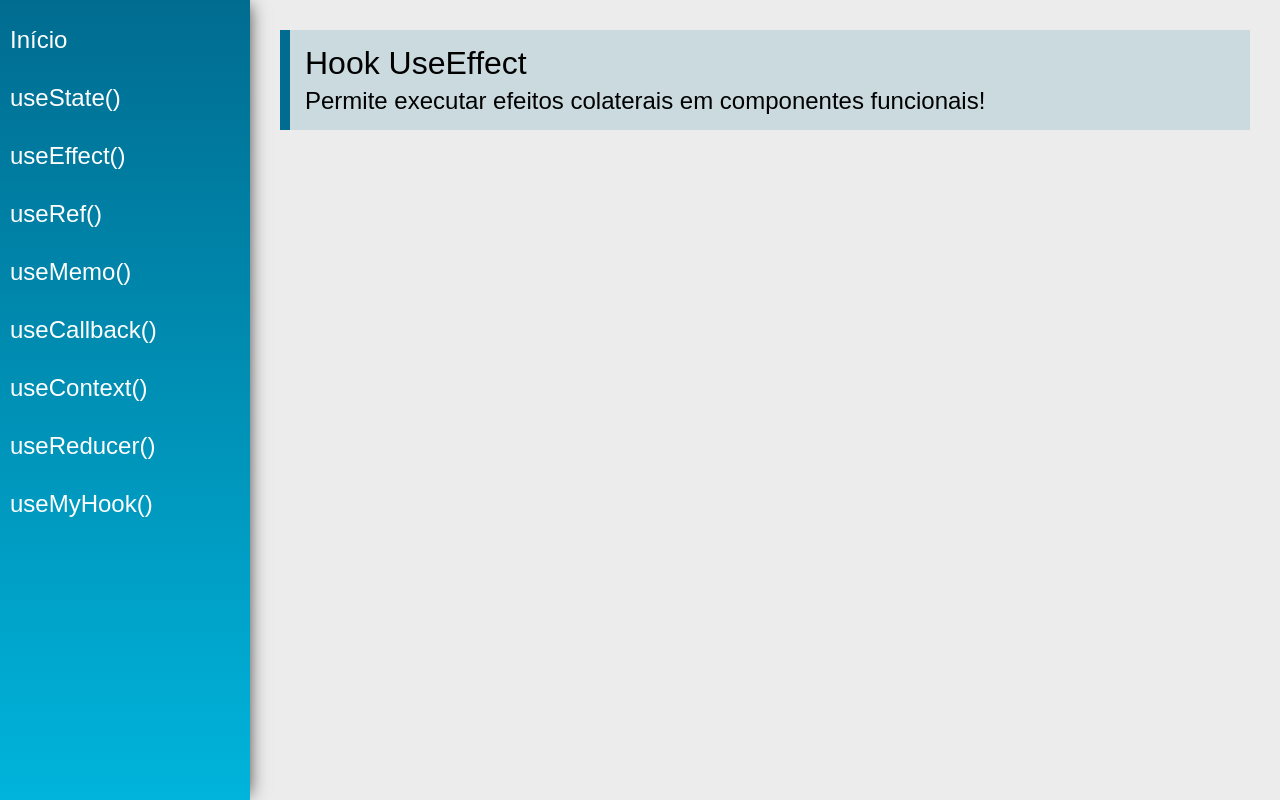
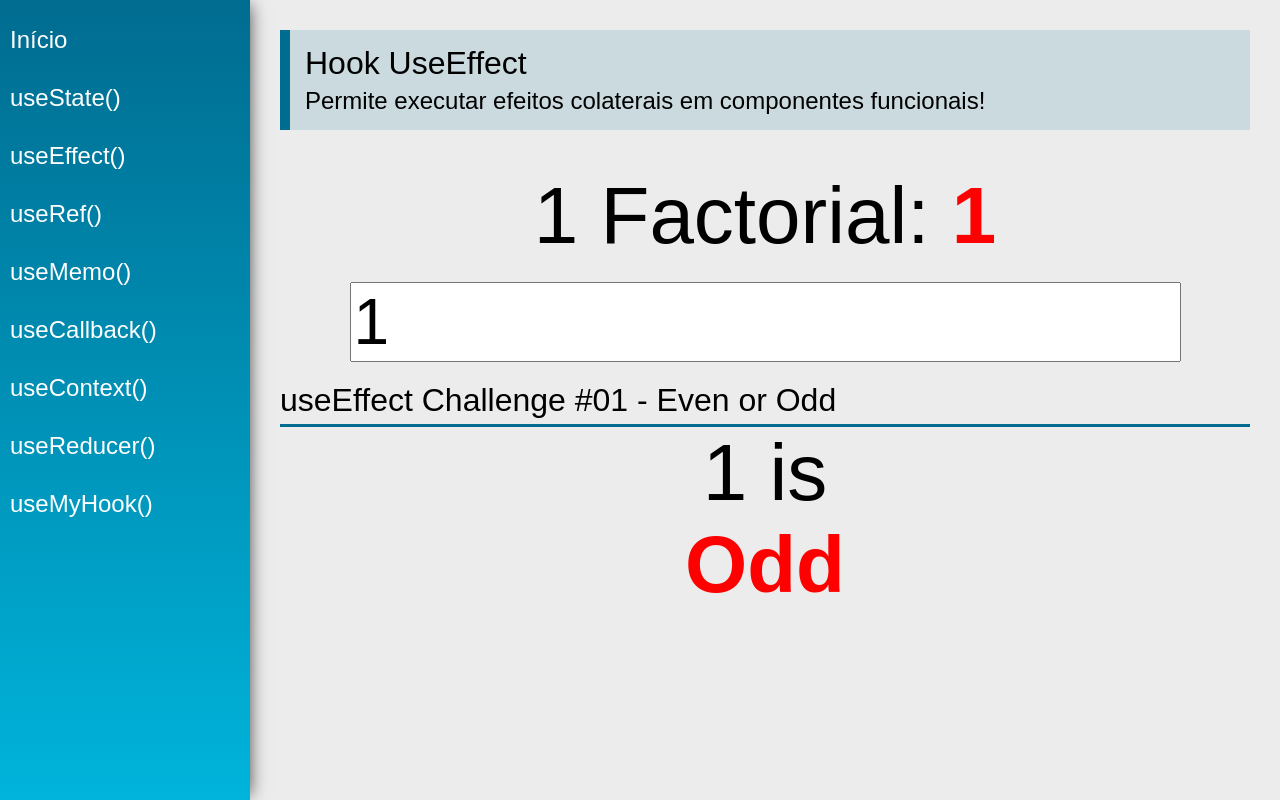
Before and after one commit to victorduarte317/react_hooks, a React (Create React App) app: page /useEffect in a window 1280 px wide. Built offline with nearby package versions, Linux system fonts and the light colour scheme.

Commit message:
useEffect Challenge - using hooks to verify if a input number is even or odd

```diff
--- a/src/views/examples/UseEffect.jsx
+++ b/src/views/examples/UseEffect.jsx
@@ -1,13 +1,65 @@
-import React from 'react'
+import React, { useEffect, useState } from 'react'
 import PageTitle from '../../components/layout/PageTitle'
+import SectionTitle from '../../components/layout/SectionTitle';
+
+function calcFactorial(num) {
+    const n = parseInt(num)
+    if(n < 0) return -1
+    if (n === 0) return 1
+
+    return calcFactorial(n - 1) * n
+}
+
+function evenOrOdd(num) {
+    const n = parseInt(num)
+    if (n % 2 == 0) return 'Even'
+    else return 'Odd'
+}
 
 const UseEffect = (props) => {
+    const [number, setNumber] = useState(1)
+    const [factorial, setFactorial] = useState(1)
+    const [status, setStatus] = useState("Odd")
+
+    useEffect(function() {
+        setFactorial(calcFactorial(number))
+    }, [number])
+
+    useEffect(function() {
+        setStatus(evenOrOdd(number))
+    }, [number])
+
+    useEffect(function(){
+        if(factorial > 1000000) {
+            document.title = 'Ouch!'
+        } else {
+            document.title = 'React app'
+        }
+    })
+
     return (
         <div className="UseEffect">
             <PageTitle
                 title="Hook UseEffect"
                 subtitle="Permite executar efeitos colaterais em componentes funcionais!"
             />
+
+            <div className='center'>
+                <div>
+                    <span className="text">{number} Factorial: </span>
+                    <span className="text red">{factorial === -1 ? 'Doesnt exist' : factorial}</span>
+                </div>
+
+                <input type="number" className="input"
+                    value={number} onChange={e => setNumber(+e.target.value)}
+                />
+            </div>
+
+            <SectionTitle title='useEffect Challenge #01 - Even or Odd' />
+            <div className="center">
+                <span className="text">{number} is </span>
+                <span className="text red">{status}</span>
+            </div>
         </div>
     )
 }
```
